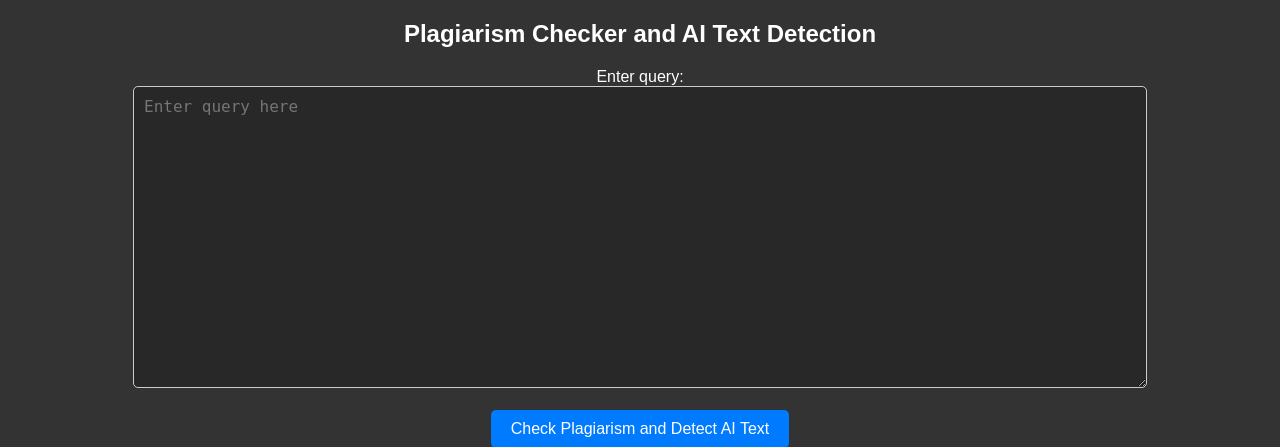
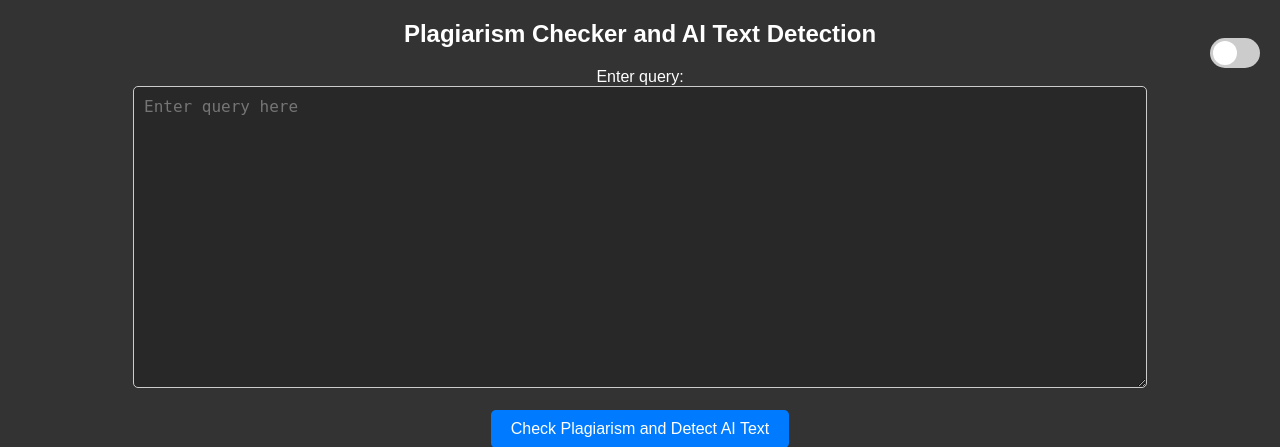
Before and after one commit to Churanta/Plagiarism-Checker-and-AI-Text-Detection, a Flask app: page / in a window 1280 px wide. Shown: the top 447 px of the page. Run offline with Flask 3, Linux system fonts and the light colour scheme.

Commit message:
first commit

```diff
--- a/templates/index.html
+++ b/templates/index.html
@@ -9,6 +9,12 @@
         font-family: Arial, sans-serif;
         margin: 0;
         padding: 20px;
+      }
+
+      /* Add light mode styles */
+      body.light-mode {
+        background-color: #f9e3e3;
+        color: #333;
       }
 
       h1 {
@@ -111,9 +117,59 @@
       ::-webkit-scrollbar-thumb:hover {
         background-color: #888;
       }
+
+      /* Add slider button styles */
+      .slider {
+        position: fixed;
+        top: 20px;
+        right: 20px;
+        z-index: 1;
+      }
+
+      .slider input {
+        opacity: 0;
+        width: 0;
+        height: 0;
+      }
+
+      .slider label {
+        display: block;
+        width: 50px;
+        height: 30px;
+        border-radius: 15px;
+        background-color: #ccc;
+        position: relative;
+        cursor: pointer;
+      }
+
+      .slider label:after {
+        content: "";
+        position: absolute;
+        width: 24px;
+        height: 24px;
+        border-radius: 50%;
+        background-color: #fff;
+        top: 3px;
+        left: 3px;
+        transition: 0.2s;
+      }
+
+      .slider input:checked + label {
+        background-color: #007bff;
+      }
+
+      .slider input:checked + label:after {
+        left: calc(100% - 3px);
+        transform: translateX(-100%);
+      }
     </style>
     <script src="https://cdn.jsdelivr.net/npm/chart.js"></script>
     <script>
+      function toggleMode() {
+        var body = document.getElementsByTagName("body")[0];
+        body.classList.toggle("light-mode");
+      }
+
       function highlightPlagiarizedText() {
         var queryText = document.getElementById("query-text").value;
         var plagiarizedTexts = JSON.parse("{{ plagiarized_texts|tojson }}");
@@ -131,6 +187,10 @@
     </script>
   </head>
   <body onload="highlightPlagiarizedText()">
+    <div class="slider">
+      <input type="checkbox" id="mode-toggle" onchange="toggleMode()" />
+      <label for="mode-toggle"></label>
+    </div>
     <h1>Plagiarism Checker and AI Text Detection</h1>
     <form action="/" method="POST">
       <label for="query-text">Enter query:</label><br />
```
